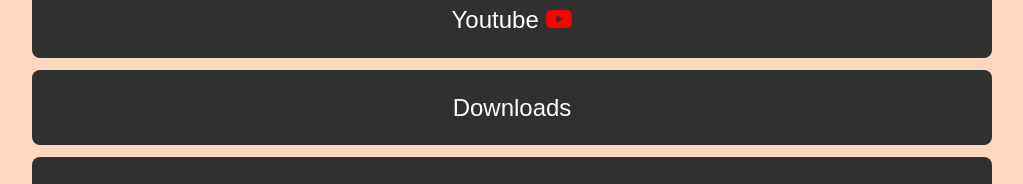
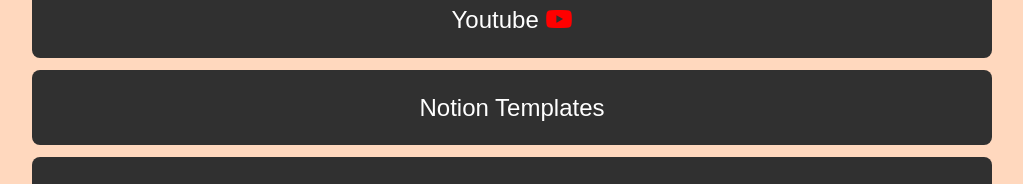
Before and after one commit to BrendaMichellle/Links-Page, a plain HTML site: page index.html in a window 1280 px wide. Shown: the part 612-796 px from the top of the page, without its empty margins (148-1171 px from the left). Drawn offline with nearby package versions, Linux system fonts and the light colour scheme; a web font is replaced by a local one.

Commit message:
template link

```diff
--- a/index.html
+++ b/index.html
@@ -24,7 +24,7 @@
       <li class="linkItem"><a href="https://www.redbubble.com/people/brendamichellle/shop?asc=u&fbclid=IwAR1tMpk1P4I6hgwDJD4xCT26B2_Xfx6v6i0BU_5cnMyN5B3mPHS9tLJJbCE" target="_blank" class="link">Shop</a></li>
       <li class="linkItem"><a href="https://brendamichellle.com/" target="_blank" class="link">Website</a></li>
       <li class="linkItem"><a href="https://www.youtube.com/channel/UCCbwmyG1DlUxjYkPLIA9qzA?view_as=subscriber" target="_blank" class="link">Youtube <i class="fab fa-youtube"></i></a></li>
-      <li class="linkItem"><a href="https://brendamichellle.github.io/downloads-page/" target="_blank" class="link">Downloads</a></li>
+      <li class="linkItem"><a href="https://brendamichellle.com/links.html" target="_blank" class="link">Notion Templates</a></li>
       <li class="linkItem"><a href="https://blog.brendamichellle.com/" target="_blank" class="link">Latest Blog Post</a></li>
     </ul>
   </div>
```
